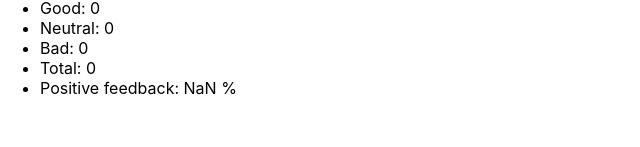
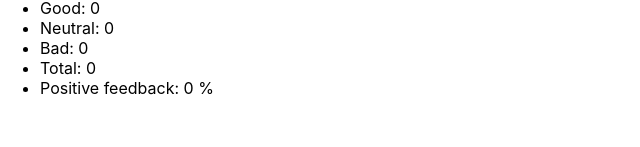
Before and after one commit to VitaliiMaC9m6uk/goit-react-hw-02-feedback, a React (Create React App) app: page / in a window 1280 px wide. Shown: the part 153-300 px from the top of the page, without its empty margins (0-640 px from the left). Built offline with nearby package versions, Linux system fonts and the light colour scheme.

Commit message:
2 крок

```diff
--- a/src/components/App.jsx
+++ b/src/components/App.jsx
@@ -2,6 +2,6 @@ import Statistics from "./Statistics/Statistics";
 
 export const App = () => {
   return (
-    <Statistics/>
+   <Statistics/>
   );
 };
--- a/src/components/Statistics/Statistics.jsx
+++ b/src/components/Statistics/Statistics.jsx
@@ -2,6 +2,7 @@ import { Component } from 'react'
 
 
 class Statistics extends Component {
+
   state = {
     good: 0,
     neutral: 0,
@@ -17,7 +18,7 @@ class Statistics extends Component {
     return (good+neutral+bad)
   };
   countPositiveFeedbackPercentage = () => {
-    return Math.round((100 / Number(this.countTotalFeedback())*this.state.good));
+    return Math.round((100 / Number(this.countTotalFeedback()) * this.state.good)) ? Math.round((100 / Number(this.countTotalFeedback()) * this.state.good)) : '0';
   };
   render() {
     return (
@@ -38,7 +39,10 @@ class Statistics extends Component {
           <li>Neutral: {this.state.neutral}</li>
           <li>Bad: {this.state.bad}</li>
           <li>Total: {this.countTotalFeedback()}</li>
-          <li>Positive feedback: {this.countPositiveFeedbackPercentage()} %</li>
+          <li>
+            Positive feedback: {this.countPositiveFeedbackPercentage()} %
+          </li>
+
         </ul>
       </div>
     );
```
Also changed, not shown: src/components/FeedbackOptions/FeedbackOptions.jsx (added, +8 -0 lines).
